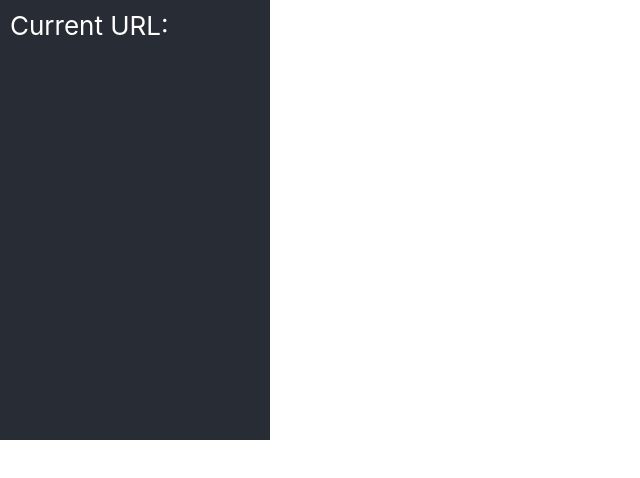
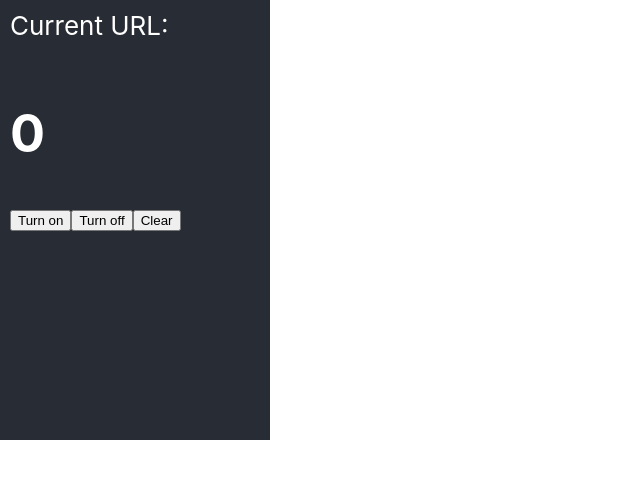
Before and after one commit to sandypockets/ticketer, a React (Create React App) app: page / in a window 1280 px wide. Shown: the top 478 px of the page, without its empty margins (0-640 px from the left). Built offline with nearby package versions, Linux system fonts and the light colour scheme; no server answers.

Commit message:
Add simple alarm and listener

```diff
--- a/src/App.js
+++ b/src/App.js
@@ -3,6 +3,7 @@ import { useState, useEffect } from "react";
 
 function App() {
   const [url, setUrl] = useState('')
+  const [time, setTime] = useState(0)
 
   useEffect(() => {
     // Get current tab url
@@ -14,9 +15,41 @@ function App() {
     });
   }, [])
 
+
+  chrome.alarms.onAlarm.addListener(function() {
+    setTime(time + 1)
+  })
+
+  const handleOn = () => {
+    function setAlarm() {
+      chrome.action.setBadgeText({ text: 'ON' });
+      chrome.alarms.create({ delayInMinutes: 1 });
+      chrome.storage.sync.set({ minutes: 1 });
+      window.close();
+    }
+    setAlarm()
+  }
+
+  const handleOff = () => {
+
+  }
+  const clearTime = () => {
+    setTime(0)
+  }
+
   return (
     <div className="app">
       Current URL: <p className="get-started">{url}</p>
+      <h1>{time}</h1>
+      <button onClick={handleOn}>
+        Turn on
+      </button>
+      <button onClick={handleOff}>
+        Turn off
+      </button>
+      <button onClick={clearTime}>
+        Clear
+      </button>
     </div>
   );
 }
```
